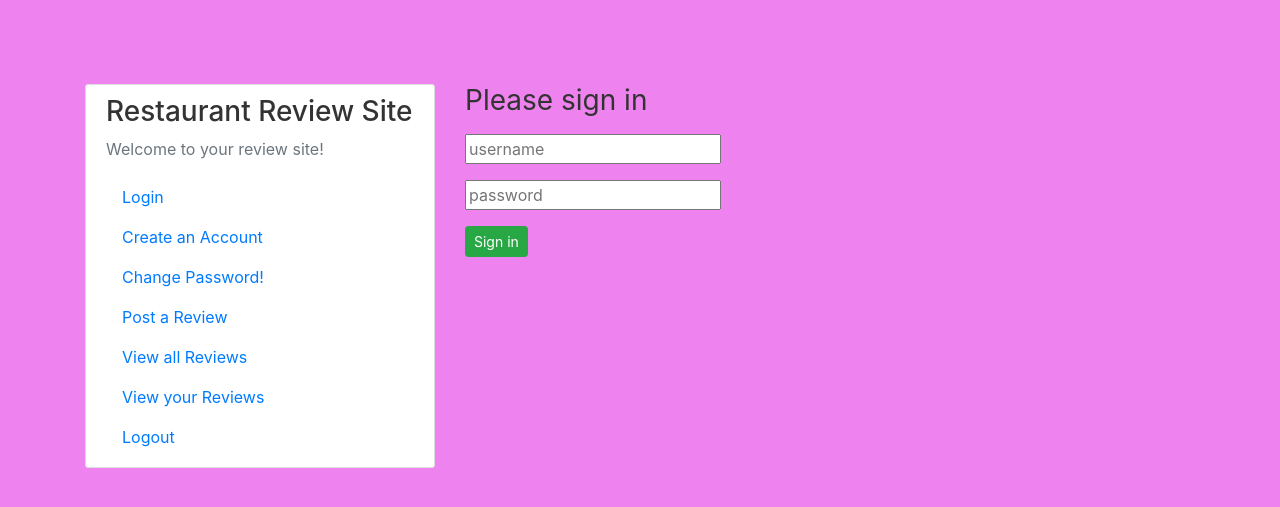
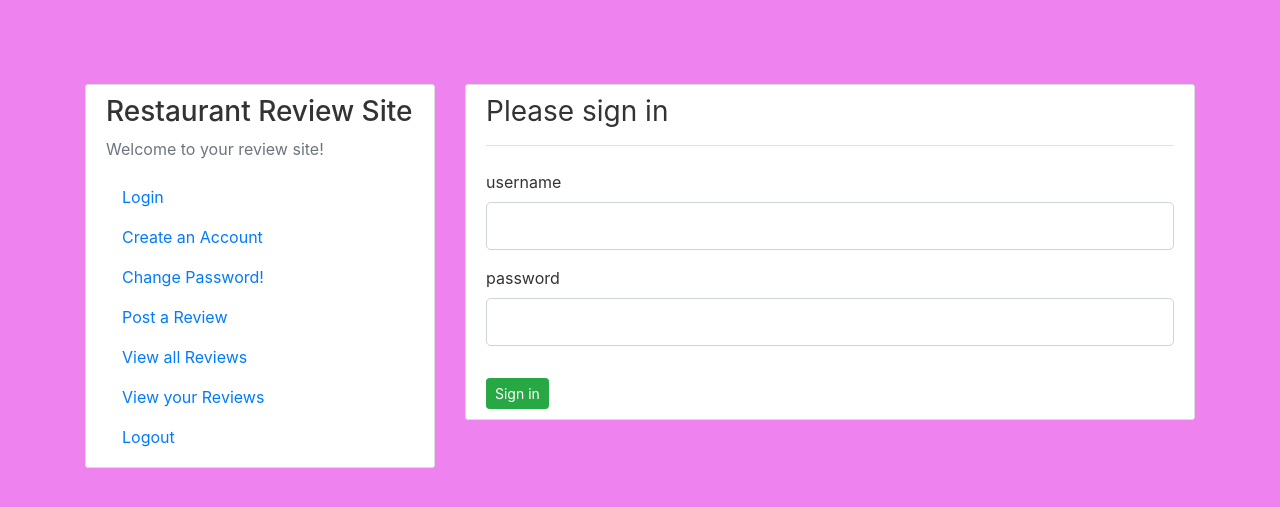
Before and after one commit to mayaspencerj/reviews, a Flask app: page / in a window 1280 px wide. Shown: the part 56-563 px from the top of the page. Run offline with Flask 2, Linux system fonts and the light colour scheme; some libraries are stand-ins or nearby versions.

Commit message:
login page layout
added bootstrap as required

```diff
--- a/app/templates/login.html
+++ b/app/templates/login.html
@@ -1,33 +1,47 @@
-
 {% extends "index.html" %}
 {% block content %}
 <form class="form-signin" role="form" method="post" action="">
+    <div class="content-section">
       <h1 class="h3 mb-3 font-weight-normal">Please sign in</h1>
-  {{ form.csrf_token }}
-  <p>
-    {{ form.username(placeholder="username") }}
-    <span class="error">
+        <form method="POST" action="/post_rev">
+            {{ form.hidden_tag() }}
+            <fieldset class="form-group">
+                <legend class="border-bottom mb-4"></legend>
+                <div class="form-group">
+                    {{ form.username.label(class="form-control-label") }}
                     {% if form.username.errors %}
+                        {{ form.username(class="form-control form-control-lg is-invalid") }}
+                        <div class="invalid-feedback">
                             {% for error in form.username.errors %}
-          {{ error }}
+                                <span>{{ error }}</span>
                             {% endfor %}
+                        </div>
+                    {% else %}
+                        {{ form.username(class="form-control form-control-lg") }}
                     {% endif %}
-    </span>
-  </p>
-  <p>
-  {{ form.password(placeholder="password") }}
-    <span class="error">
+                </div>
+                <div class="form-group">
+                    {{ form.password.label(class="form-control-label") }}
                     {% if form.password.errors %}
+                        {{ form.password(class="form-control form-control-lg is-invalid") }}
+                        <div class="invalid-feedback">
                             {% for error in form.password.errors %}
-          {{ error }}
+                                <span>{{ error }}</span>
                             {% endfor %}
+                        </div>
+                    {% else %}
+                        {{ form.password(class="form-control form-control-lg") }}
                     {% endif %}
-    </span>
-  </p>
+                </div>
+            </fieldset>
             <button class="btn btn-sm btn-success" type="submit">Sign in</button>
             {% for message in get_flashed_messages() %}
                   {{ message }}
                 {% endfor %}
 
+
 </form>
+
+
+
 {% endblock content %}
--- a/app/templates/post_rev.html
+++ b/app/templates/post_rev.html
@@ -2,7 +2,6 @@
 <script type="text/javascript" src="{{ url_for('static', filename='jquery.min.js') }}" ></script>
 <script type="text/javascript" src="{{ url_for('static', filename='script.js') }}"></script>
 {% block content %}
-
     <div class="content-section">
         <form method="POST" action="/post_rev">
             {{ form.hidden_tag() }}
```
Also changed, not shown: app/templates/loginnn.html (added, +33 -0 lines), 1 other file. Lines whose indentation alone changed are shown as unchanged.
